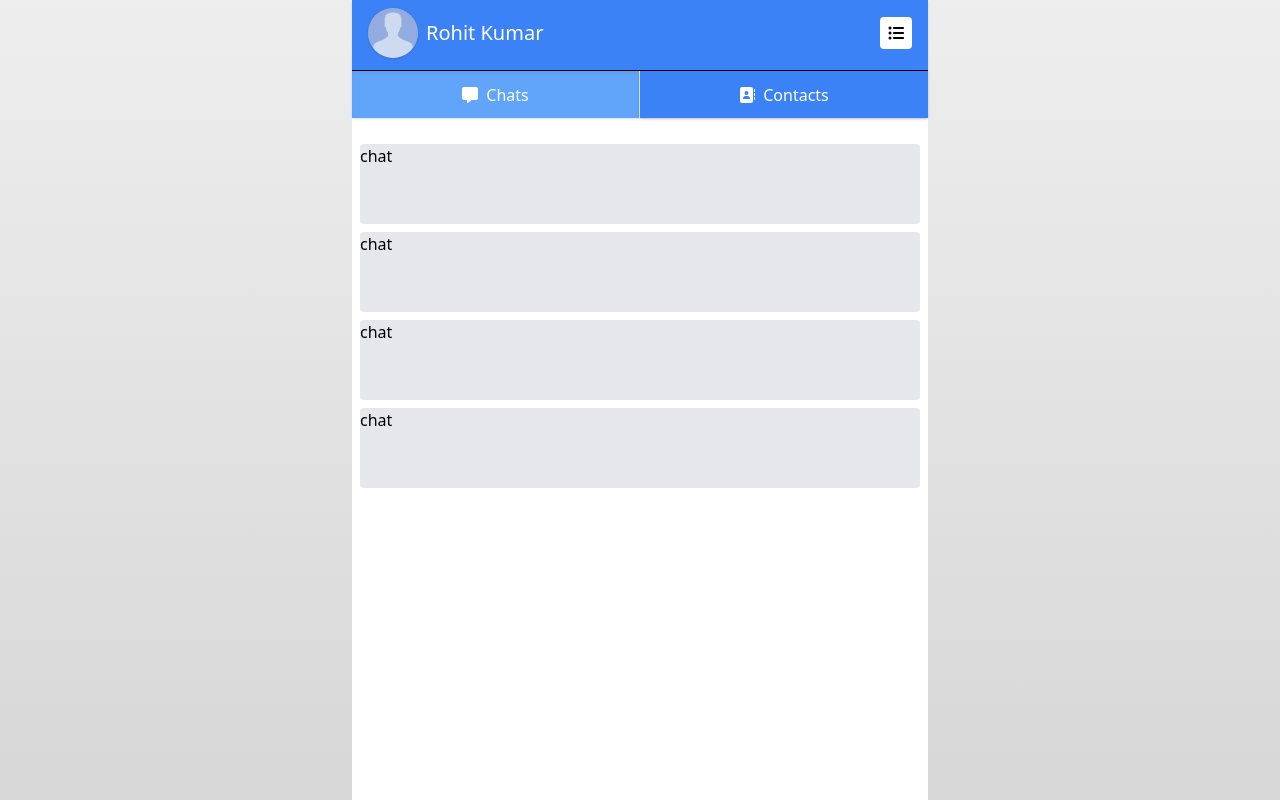
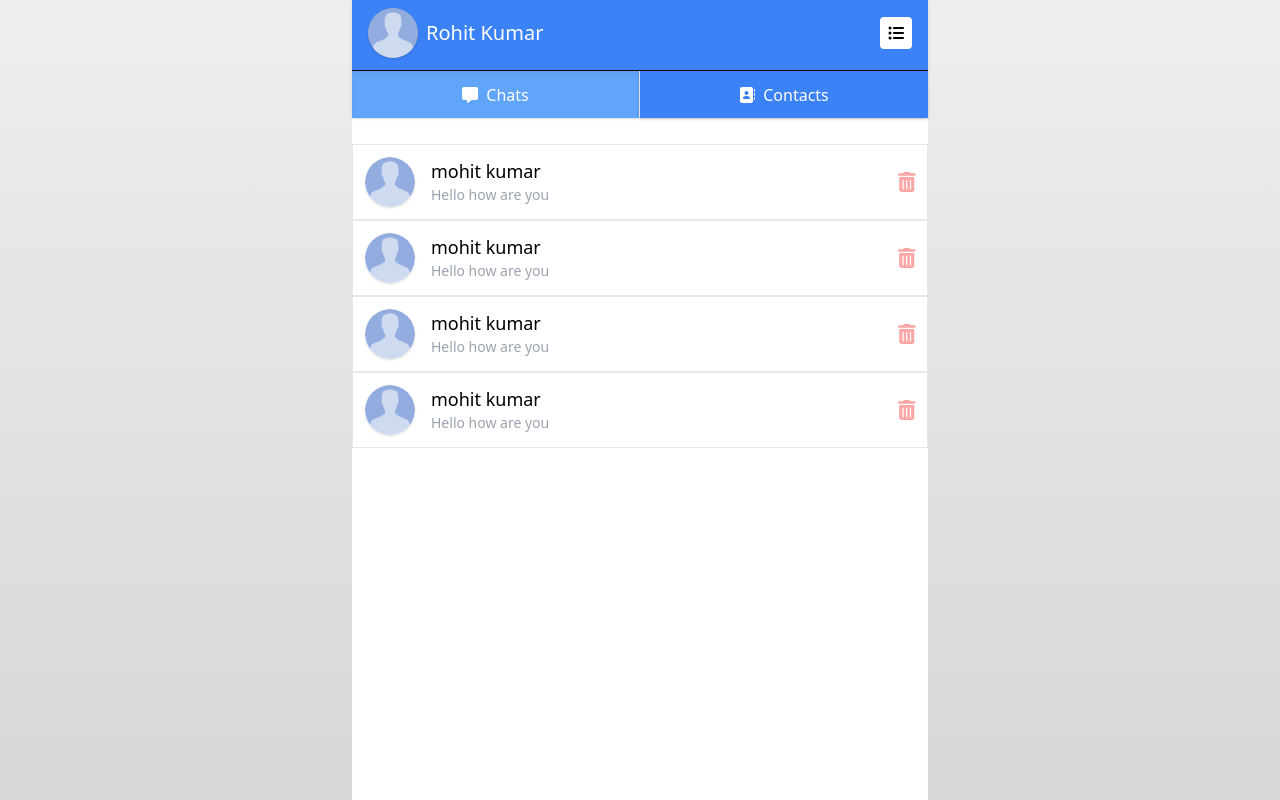
Before and after one commit to Rohit-rew/chatmatefront, a Next.js app: page /chat in a window 1280 px wide. Built offline with nearby package versions, Linux system fonts and the light colour scheme.

Commit message:
contacts connected to backend

```diff
--- /dev/null
+++ b/components/chatHome/addContactForm.tsx
@@ -0,0 +1,56 @@
+import React from "react";
+
+import { FontAwesomeIcon } from "@fortawesome/react-fontawesome";
+import { faClose } from "@fortawesome/free-solid-svg-icons";
+
+//types
+type propTypes = {
+  createContact: (e: React.FormEvent<HTMLFormElement>) => void;
+  closeModal: React.Dispatch<React.SetStateAction<boolean>>;
+  errorMsg : string
+};
+
+export default function AddContactForm({
+  createContact,
+  closeModal,
+  errorMsg
+}: propTypes) {
+  return (
+    <form
+      onSubmit={(e) => createContact(e)}
+      className="w-full h-60 bg-white shadow-2xl border rounded relative overscroll-none flex flex-col justify-between p-3"
+    >
+      <FontAwesomeIcon
+        onClick={() => closeModal(false)}
+        className="absolute right-2 top-2 text-2xl "
+        icon={faClose}
+      />
+
+      <div className="flex flex-col ">
+        <label className="text-xl">Name</label>
+        <input
+          id="username"
+          className="border border-gray-400 rounded h-10 px-2"
+          type={"text"}
+        />
+      </div>
+
+      <div className="flex flex-col">
+        <label className="text-xl">Email</label>
+        <input
+          id="email"
+          className="border border-gray-400 rounded h-10 px-2"
+          type={"email"}
+        />
+
+        {errorMsg && (
+          <p className="text-red-500 text-sm">{errorMsg}</p>
+        )}
+      </div>
+
+      <button type="submit" className="bg-blue-500 rounded text-white py-2">
+        Add Contact
+      </button>
+    </form>
+  );
+}
--- /dev/null
+++ b/components/chatHome/chatCard.tsx
@@ -0,0 +1,34 @@
+import React from "react";
+
+import Image from "next/image";
+import { FontAwesomeIcon } from "@fortawesome/react-fontawesome";
+import { faTrashCan } from "@fortawesome/free-solid-svg-icons";
+
+type propTypes = {
+  chat: { name: string; lastMessage: string };
+};
+
+export default function ChatCard({ chat }: propTypes) {
+  return (
+    <div className="contact w-full bg-white border p-3 flex gap-4 items-center justify-between">
+      <div className="flex  gap-4">
+        <Image
+          className="shadow rounded-full"
+          src={"/userimage.png"}
+          alt=""
+          width={50}
+          height={50}
+        />
+        <div className="flex flex-col">
+          <p className="text-lg">{chat.name}</p>
+          <p className="text-gray-400 text-sm"> {chat.lastMessage}</p>
+        </div>
+      </div>
+
+      <FontAwesomeIcon
+        className=" right-2 text-xl text-red-300"
+        icon={faTrashCan}
+      />
+    </div>
+  );
+}
--- a/components/chatHome/chatLogs.tsx
+++ b/components/chatHome/chatLogs.tsx
@@ -1,12 +1,32 @@
 import React from "react";
+import ChatCard from "./chatCard";
+
 
 export default function ChatLogs() {
+  const chatLogs = [
+    {
+      name: "mohit kumar",
+      lastMessage: "Hello how are you",
+    },
+    {
+      name: "mohit kumar",
+      lastMessage: "Hello how are you",
+    },
+    {
+      name: "mohit kumar",
+      lastMessage: "Hello how are you",
+    },
+    {
+      name: "mohit kumar",
+      lastMessage: "Hello how are you",
+    },
+  ];
+
   return (
-    <div className="flex flex-col gap-2 p-2 pt-16">
-      <div className="contact w-full h-20 bg-gray-200 rounded">chat</div>
-      <div className="contact w-full h-20 bg-gray-200 rounded">chat</div>
-      <div className="contact w-full h-20 bg-gray-200 rounded">chat</div>
-      <div className="contact w-full h-20 bg-gray-200 rounded">chat</div>
+    <div className="flex flex-col pt-16">
+        {chatLogs.map(chat=>{
+            return <ChatCard chat={chat}/>
+        })}
     </div>
   );
 }
--- /dev/null
+++ b/components/chatHome/contact.tsx
@@ -0,0 +1,36 @@
+import React from "react";
+import Image from "next/image";
+import { FontAwesomeIcon } from "@fortawesome/react-fontawesome";
+import { faTrashCan } from "@fortawesome/free-solid-svg-icons";
+
+//types
+type propTypes = {
+  contact: { name: string; email: string , id : string };
+  deleteContact : (id : string)=>void
+};
+
+export default function Contact({ contact , deleteContact }: propTypes) {
+  return (
+    <div className="contact w-full bg-gray-200 rounded p-2 flex gap-4 items-center justify-between">
+      <div className="flex  gap-4">
+        <Image
+          className="shadow rounded-full"
+          src={"/userimage.png"}
+          alt=""
+          width={50}
+          height={50}
+        />
+        <div className="flex flex-col">
+          <p className="text-lg">{contact.name}</p>
+          <p className="text-gray-400 text-sm">Email : {contact.email}</p>
+        </div>
+      </div>
+
+      <FontAwesomeIcon
+      onClick={()=>deleteContact(contact.id)}
+        className=" right-2 text-xl text-red-300"
+        icon={faTrashCan}
+      />
+    </div>
+  );
+}
--- a/components/chatHome/contactLogs.tsx
+++ b/components/chatHome/contactLogs.tsx
@@ -1,11 +1,57 @@
 import React from "react";
+import Image from "next/image";
 
 //font awesome
-import { faSearch, faAdd, faClose } from "@fortawesome/free-solid-svg-icons";
+import { faSearch, faAdd, faTrashCan } from "@fortawesome/free-solid-svg-icons";
 import { FontAwesomeIcon } from "@fortawesome/react-fontawesome";
+
+//components
+import Contact from "./contact";
+import AddContactForm from "./addContactForm";
+
+//axiso
+import axios from "axios";
+import { useCookies } from "react-cookie";
+
+//types
+type contact = {
+  name: string;
+  email: string;
+  id: string;
+};
 
 export default function ContactLogs() {
   const [isAddContactModal, setAddContactModal] = React.useState(false);
+  const [contacts, setContacts] = React.useState<contact[]>([]);
+  const [cookies, setCookies] = useCookies(["chatmate"]);
+
+  React.useEffect(() => {
+    if (!cookies.chatmate) return;
+    const fetchContacts = async () => {
+      try {
+        const data = await axios.get(
+          `${process.env.NEXT_PUBLIC_SERVER_URL}/contact`,
+          { headers: { Authorization: `Bearer ${cookies.chatmate}` } }
+        );
+        setContacts(data.data.contacts);
+      } catch (error) {
+        console.log(error);
+      }
+    };
+    fetchContacts();
+  });
+
+  const deleteContact = async (id: string) => {
+    try {
+      const data = await axios.delete(
+        `${process.env.NEXT_PUBLIC_SERVER_URL}/contact/${id}`,
+        { headers: { Authorization: `Bearer ${cookies.chatmate}` } }
+      );
+      console.log(data);
+    } catch (error) {
+      console.log(error); //show error to user
+    }
+  };
 
   return (
     <>
@@ -18,22 +64,15 @@ export default function ContactLogs() {
           />
         </div>
 
-        <div className="contact w-full h-10 bg-gray-200 rounded">contact</div>
-        <div className="contact w-full h-10 bg-gray-200 rounded">contact</div>
-        <div className="contact w-full h-10 bg-gray-200 rounded">contact</div>
-        <div className="contact w-full h-10 bg-gray-200 rounded">contact</div>
-        <div className="contact w-full h-10 bg-gray-200 rounded">contact</div>
-        <div className="contact w-full h-10 bg-gray-200 rounded">contact</div>
-        <div className="contact w-full h-10 bg-gray-200 rounded">contact</div>
-        <div className="contact w-full h-10 bg-gray-200 rounded">contact</div>
-        <div className="contact w-full h-10 bg-gray-200 rounded">contact</div>
-        <div className="contact w-full h-10 bg-gray-200 rounded">contact</div>
-        <div className="contact w-full h-10 bg-gray-200 rounded">contact</div>
-        <div className="contact w-full h-10 bg-gray-200 rounded">contact</div>
-        <div className="contact w-full h-10 bg-gray-200 rounded">contact</div>
-        <div className="contact w-full h-10 bg-gray-200 rounded">contact</div>
-        <div className="contact w-full h-10 bg-gray-200 rounded">contact</div>
-        <div className="contact w-full h-10 bg-gray-200 rounded">contact</div>
+        {contacts.map((contact) => {
+          return (
+            <Contact
+              key={contact.id}
+              contact={contact}
+              deleteContact={deleteContact}
+            />
+          );
+        })}
       </div>
 
       {isAddContactModal && <AddContactModal closeModal={setAddContactModal} />}
@@ -41,42 +80,42 @@ export default function ContactLogs() {
   );
 }
 
+//types
 type propTypes = {
   closeModal: React.Dispatch<React.SetStateAction<boolean>>;
 };
 
 export function AddContactModal({ closeModal }: propTypes) {
+  const [errorMsg, setErrorMsg] = React.useState("");
+  const [cookies, setCookies] = useCookies(["chatmate"]);
+
+
+  const createContact = async (e: React.FormEvent<HTMLFormElement>) => {
+    e.preventDefault();
+    setErrorMsg("");
+
+    const name = e.currentTarget.username.value;
+    const email = e.currentTarget.email.value;
+
+    if (name && email) {
+      try {
+        const data = await axios.post(`${process.env.NEXT_PUBLIC_SERVER_URL}/contact` , {name , email} , {headers : {Authorization : `Bearer ${cookies.chatmate}`}} )
+        closeModal(false)
+      } catch (error) {
+        console.log(error) //show error to user
+      }
+    } else {
+      setErrorMsg("both fields are necessary");
+    }
+  };
+
   return (
     <div className="absolute w-full max-w-xl h-screen bg-black bg-opacity-80 top-0 p-4 flex justify-center items-center ">
-      <form className="w-full h-60 bg-white shadow-2xl border rounded relative overscroll-none flex flex-col justify-between p-3">
-        <FontAwesomeIcon
-          onClick={() => closeModal(false)}
-          className="absolute right-2 top-2 text-2xl "
-          icon={faClose}
-        />
-
-        <div className="flex flex-col ">
-          <label className="text-xl">Name</label>
-          <input
-            id="email"
-            className="border border-gray-400 rounded h-10 px-2"
-            type={"email"}
-          />
-        </div>
-
-        <div className="flex flex-col">
-          <label className="text-xl">Email</label>
-          <input
-            id="email"
-            className="border border-gray-400 rounded h-10 px-2"
-            type={"email"}
-          />
-        </div>
-
-        <button className="bg-green-500 rounded text-white py-2">
-          Add Contact
-        </button>
-      </form>
+      <AddContactForm
+        errorMsg={errorMsg}
+        createContact={createContact}
+        closeModal={closeModal}
+      />
     </div>
   );
 }
```
